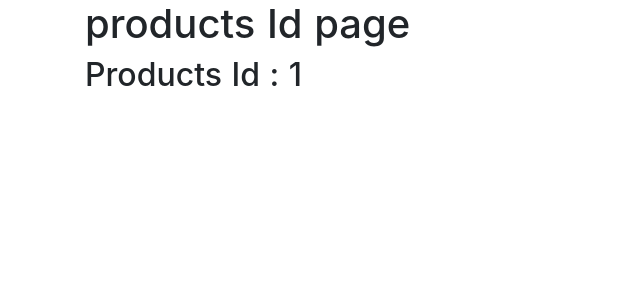
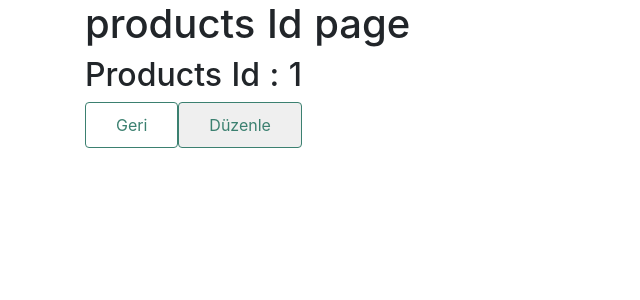
Before and after one commit to eremsmsk/NuxtJS-FirstApp, a Nuxt app: page /products/1 in a window 1280 px wide. Shown: the top 300 px of the page, without its empty margins (0-640 px from the left). Built offline with nearby package versions, Linux system fonts and the light colour scheme.

Commit message:
Dinamik parametreleri kontrol etmek (Validate Metodu)

```diff
--- a/pages/products/_productId/details.vue
+++ /dev/null
@@ -1,15 +0,0 @@
-<template>
-    <div class="container">
-        <h1>DETAILS PAGE </h1>
-        <h2> {{ $route.params.productId }} </h2>
-    </div>
-</template>
-<script>
-export default {
-
-}
-</script>
-
-<style>
-
-</style>
--- /dev/null
+++ b/pages/products/_productId/edit.vue
@@ -0,0 +1,13 @@
+<template>
+<div class="container">
+    <h1> Edit page </h1>
+    <h2> Products Id : {{ $route.params.productId }} </h2>
+    <nuxt-link :to="'/products/' + $route.params.productId" tag="a" class="button--green">Geri</nuxt-link>
+    </div>
+</template>
+<script>
+
+</script>
+<style>
+
+</style>
--- a/pages/products/_productId/index.vue
+++ b/pages/products/_productId/index.vue
@@ -1,12 +1,27 @@
 <template>
-<div class="container">
-    <h1> products Id page </h1>
-    <h2> Products Id : {{ $route.params.productId }} </h2>
-    </div>
+  <div class="container">
+    <h1>products Id page</h1>
+    <h2> Products Id : {{ $route.params.productId }}</h2>
+    <nuxt-link to="/products" tag="a" class="button--green">Geri</nuxt-link>
+    <button class="button--green" @click="showEditPage">Düzenle</button>
+  </div>
 </template>
 <script>
-
+export default {
+    validate(arg){
+        return /^\d+$/.test(arg.params.productId);
+    },
+  data() {
+    return {
+    //   productID = null,
+    };
+  },
+  methods: {
+      showEditPage() {
+        this.$router.push("/products/" + this.$route.params.productId + "/edit");
+      },
+  }
+};
 </script>
 <style>
-
 </style>
```
